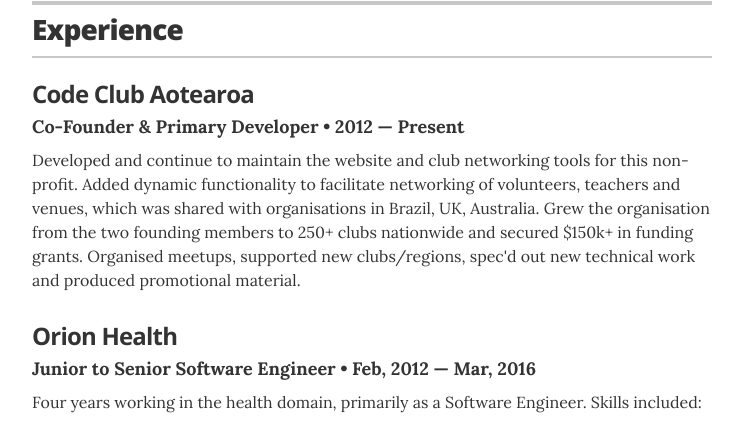
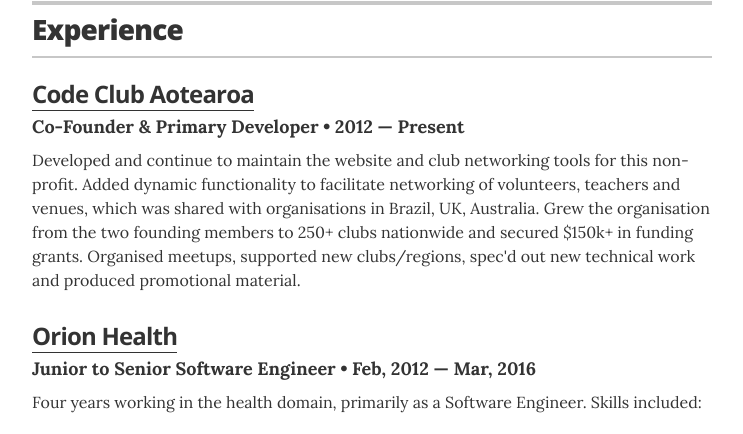
Before and after one commit to phazor/about-me, a Jekyll site: the page built from index.html, in a window 1280 px wide. Shown: the part 493-927 px from the top of the page, without its empty margins (268-1011 px from the left). Built offline with Jekyll 4.4.1, drawn with Linux system fonts in a browser that asks for light colours.

Commit message:
added heading links to experience section

```diff
--- a/_layouts/resume.html
+++ b/_layouts/resume.html
@@ -50,7 +50,7 @@
 
         <!-- by now you're getting the picture... -->
         <div class="resume-item" itemscope itemprop="worksFor" itemtype="http://schema.org/Organization">
-          <h3 class="resume-item-title" itemprop="name">Code Club Aotearoa</h3>
+          <h3 class="resume-item-title" itemprop="name"><a href="http://codeclub.nz">Code Club Aotearoa</a></h3>
           <h4 class="resume-item-details" itemprop="description">Co-Founder & Primary Developer &bull; 2012 &mdash; Present</h4>
           <p class="resume-item-copy">Developed and continue to maintain the website and club networking tools for this non-profit. Added dynamic functionality to facilitate networking of volunteers, teachers and venues, which was shared with organisations in Brazil, UK, Australia. Grew the organisation from the two founding members to 250+ clubs nationwide and secured $150k+ in funding grants. Organised meetups, supported new clubs/regions, spec'd out new technical work and produced promotional material.</p>
 
@@ -58,7 +58,7 @@
 
         <!-- Duplicate these resume-item elements and edit accordingly for each job you want to add here -->
         <div class="resume-item" itemscope itemprop="worksFor" itemtype="http://schema.org/Organization">
-          <h3 class="resume-item-title" itemprop="name">Orion Health</h3>
+          <h3 class="resume-item-title" itemprop="name"><a href="https://orionhealth.com/">Orion Health</a></h3>
           <h4 class="resume-item-details" itemprop="description">Junior to Senior Software Engineer &bull; Feb, 2012 &mdash; Mar, 2016</h4>
           <p class="resume-item-copy">Four years working in the health domain, primarily as a Software Engineer. Skills included:</p>
           <ul class="resume-item-list">
```
